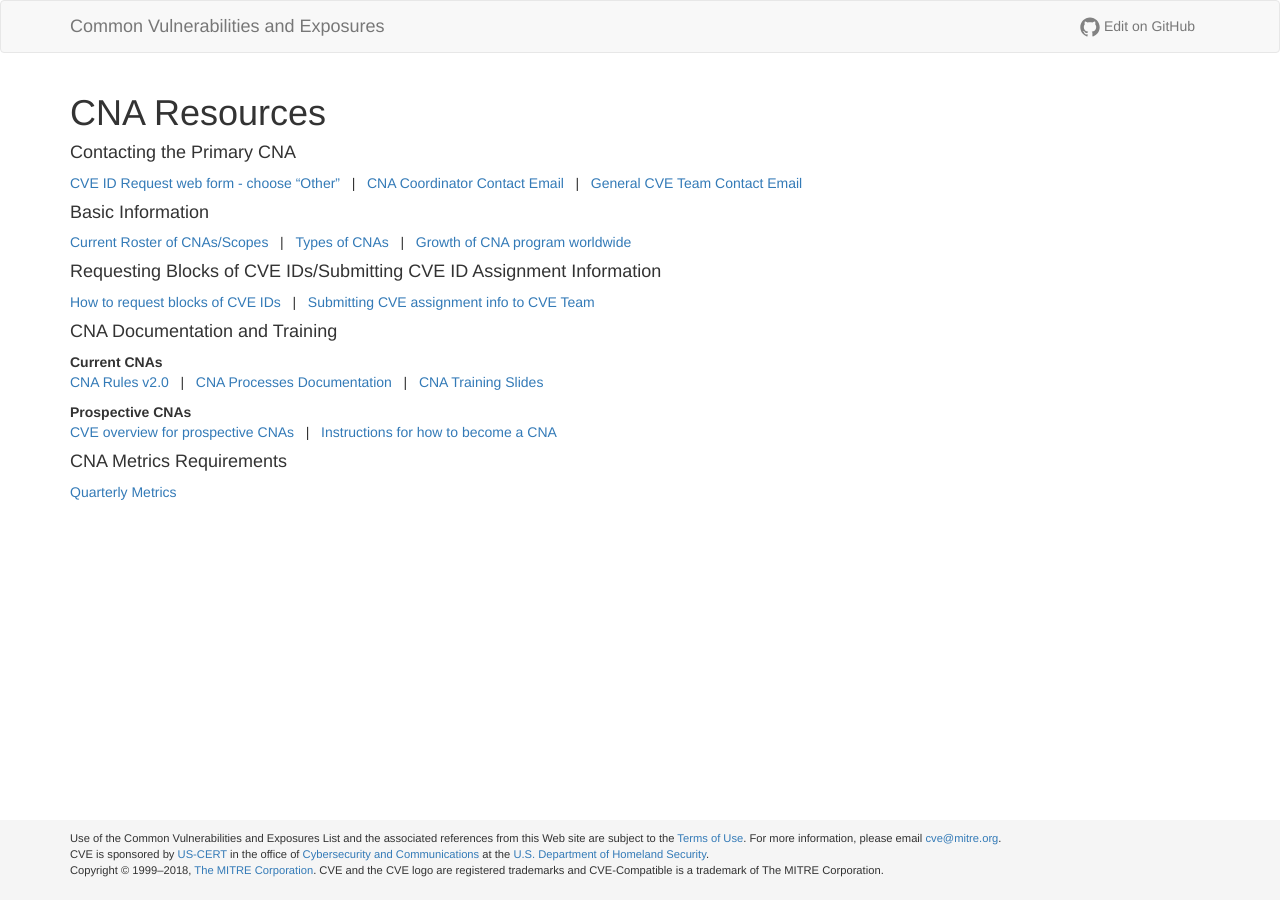
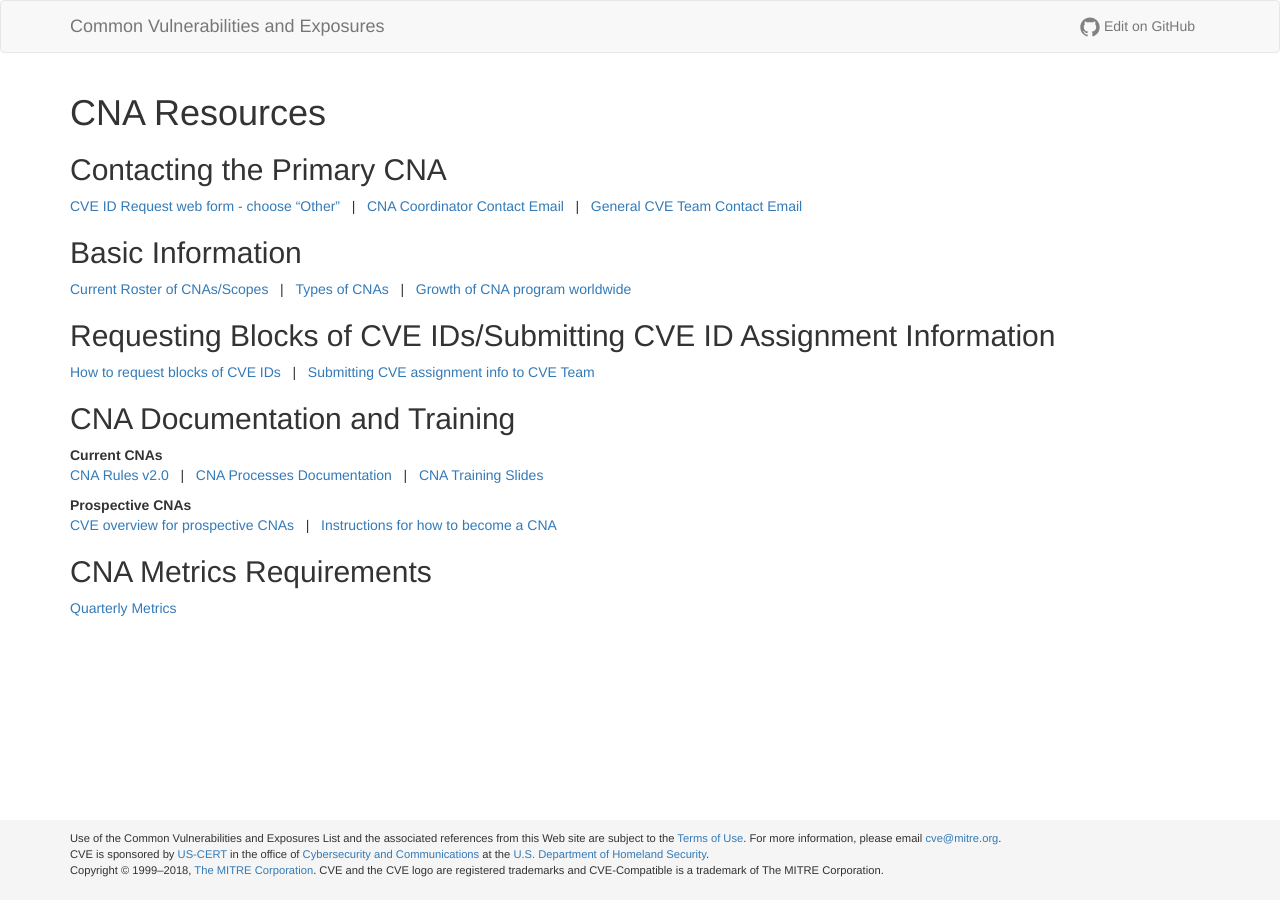
Before and after one commit to CVEProject/cveproject.github.io, a Jekyll site: the page built from cna/resources/index.md, in a window 1280 px wide. Built offline with Jekyll 4.4.1, drawn with Linux system fonts in a browser that asks for light colours; nearby versions of some CDN libraries.

```diff
--- a/cna/resources/index.md
+++ b/cna/resources/index.md
@@ -3,21 +3,26 @@ title: CNA Resources
 layout: page
 ---
 
-#### Contacting the Primary CNA
+## Contacting the Primary CNA
 [CVE ID Request web form - choose "Other"](https://cveform.mitre.org/)&nbsp;&nbsp;&nbsp;|&nbsp;&nbsp;&nbsp;[CNA Coordinator Contact Email](mailto:cna-coordinator@mitre.org)&nbsp;&nbsp;&nbsp;|&nbsp;&nbsp;&nbsp;[General CVE Team Contact Email](mailto:cve@mitre.org)
 
-#### Basic Information
+
+## Basic Information
 [Current Roster of CNAs/Scopes](https://cve.mitre.org/cve/request_id.html#cna_participants)&nbsp;&nbsp;&nbsp;|&nbsp;&nbsp;&nbsp;[Types of CNAs](https://cve.mitre.org/cve/cna.html#cna_types)&nbsp;&nbsp;&nbsp;|&nbsp;&nbsp;&nbsp;[Growth of CNA program worldwide](https://cve.mitre.org/cve/cna.html#cnas_growth)
 
-#### Requesting Blocks of CVE IDs/Submitting CVE ID Assignment Information
+
+## Requesting Blocks of CVE IDs/Submitting CVE ID Assignment Information
 [How to request blocks of CVE IDs](https://cve.mitre.org/about/faqs.html#request_blocks_of_cve_ids)&nbsp;&nbsp;&nbsp;|&nbsp;&nbsp;&nbsp;[Submitting CVE assignment info to CVE Team](https://cve.mitre.org/cve/cna.html#submitting_cve_assignment_info)
 
-#### CNA Documentation and Training
+
+## CNA Documentation and Training
+
 **Current CNAs**
 [CNA Rules v2.0](https://cve.mitre.org/cve/cna/rules.html)&nbsp;&nbsp;&nbsp;|&nbsp;&nbsp;&nbsp;[CNA Processes Documentation](/docs/cna/processes_documentation/index.html)&nbsp;&nbsp;&nbsp;|&nbsp;&nbsp;&nbsp;[CNA Training Slides](/docs/cna/training_slides/index.html)
 
 **Prospective CNAs**
 [CVE overview for prospective CNAs](https://cve.mitre.org/cve/cna/CVE_Overview_for_Prospective_CNAs_v1.0.pdf)&nbsp;&nbsp;&nbsp;|&nbsp;&nbsp;&nbsp;[Instructions for how to become a CNA](https://cve.mitre.org/cve/cna.html#become_a_cna)
 
-#### CNA Metrics Requirements
+
+## CNA Metrics Requirements
 [Quarterly Metrics](https://cve.mitre.org/cve/cna/rules.html#Appendix_G)
```
